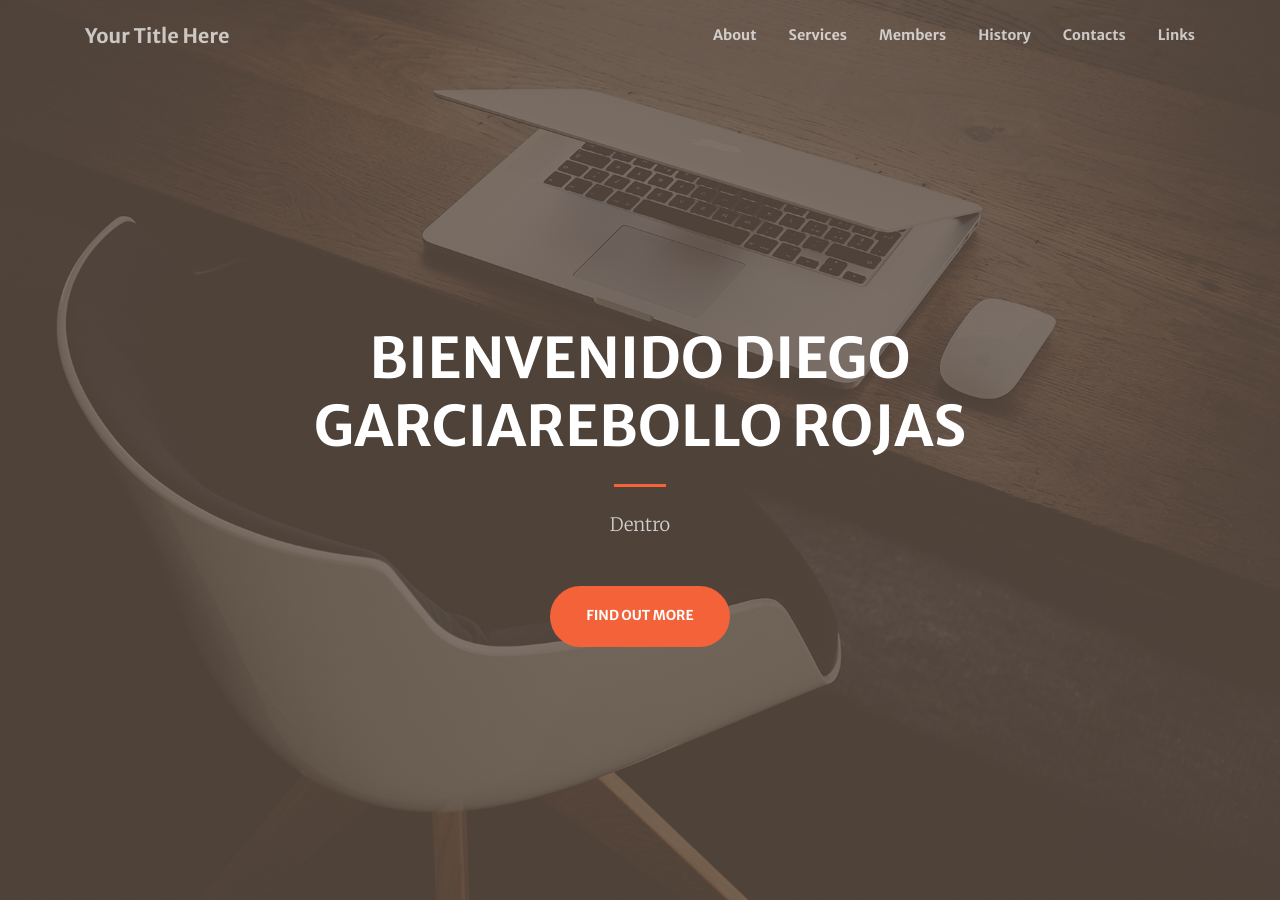
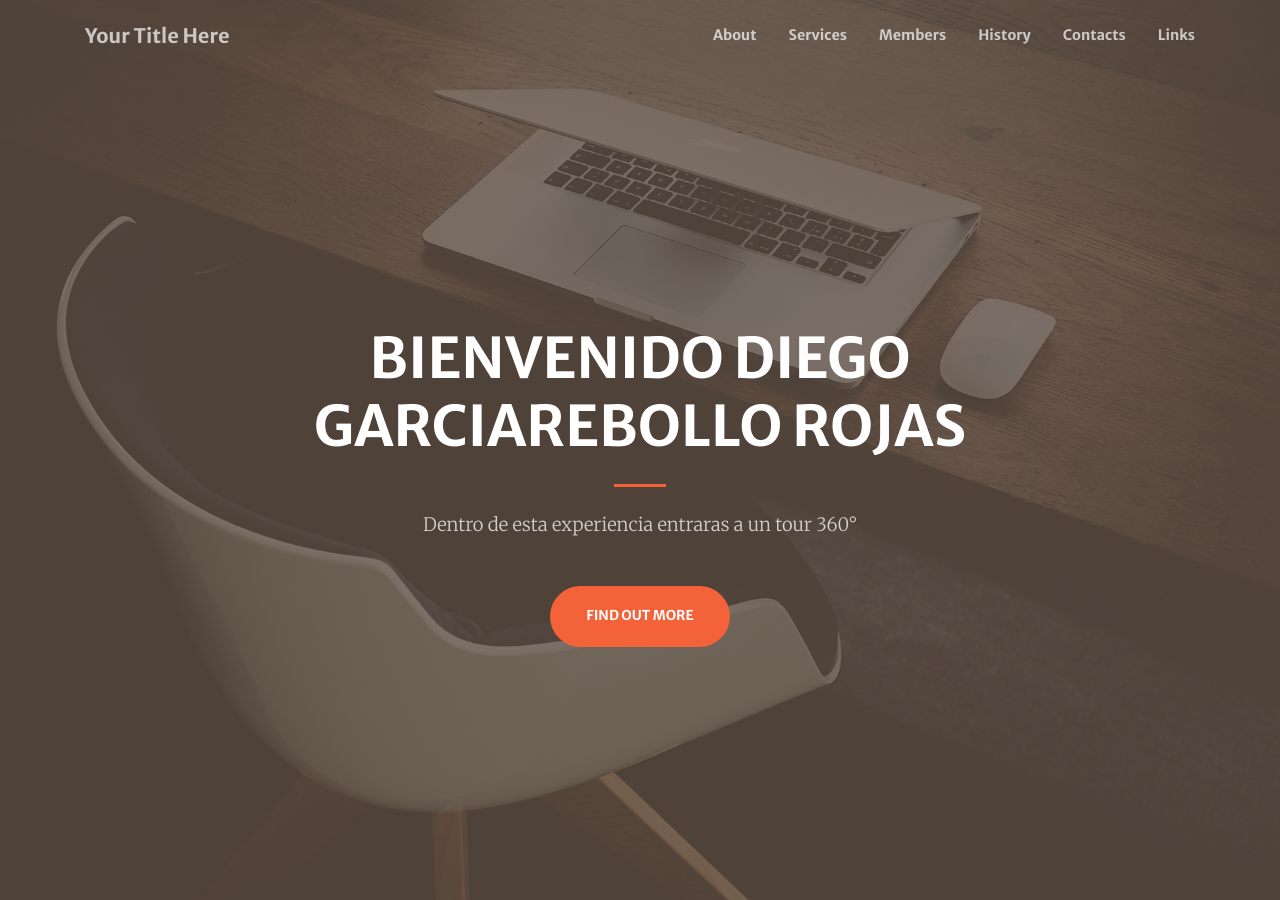
Before and after one commit to stackbit-projects/panoramic-whale-2ec88, a Jekyll site: the page built from index.md, in a window 1280 px wide and 900 px high. Built offline with Jekyll 4.4.1, drawn with Linux system fonts in a browser that asks for light colours; our own code applies the rules of GitHub Pages for plain Markdown files.

Commit message:
index.md: updated text in header

```diff
--- a/index.md
+++ b/index.md
@@ -2,7 +2,7 @@
 layout: home
 header:
   title: Bienvenido Diego Garciarebollo Rojas
-  text: 'Dentro '
+  text: 'Dentro de esta experiencia entraras a un tour 360° '
   action:
     label: Find Out More
     url: '#about'
```
